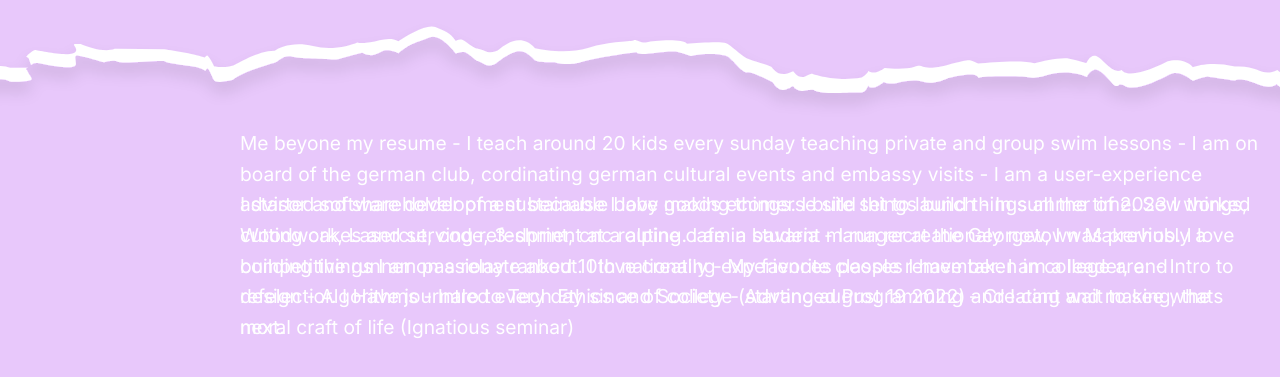
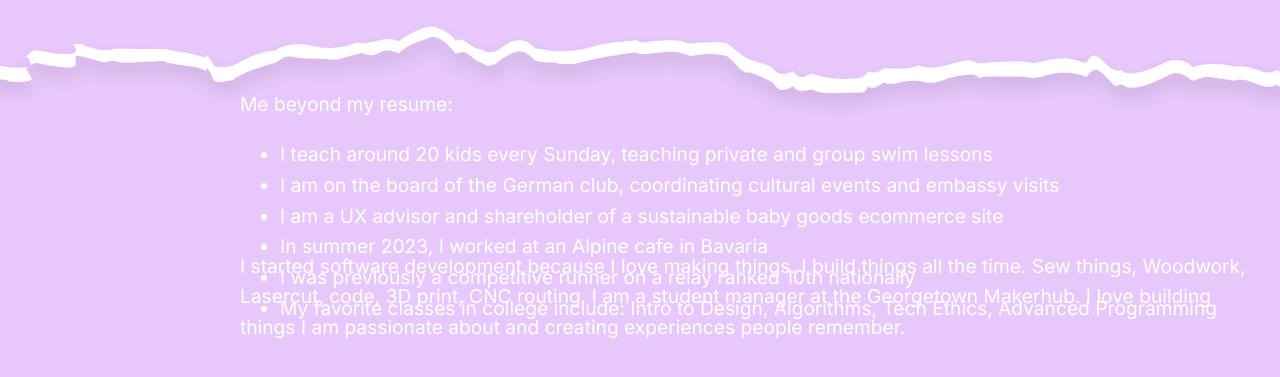
Before and after one commit to saralignell/personalWebsite, a React (Create React App) app in the folder saralignell-site/: page /my-story in a window 1280 px wide. Shown: the part 806-1183 px from the top of the page. Built offline with nearby package versions, Linux system fonts and the light colour scheme.

Commit message:
added linkedin svg and updated story styling

```diff
--- a/saralignell-site/src/MyStory.tsx
+++ b/saralignell-site/src/MyStory.tsx
@@ -6,70 +6,64 @@ import rippedTexture from './assets/Rippedtexture.svg'
 import journalIteslf from './assets/JournalItself.svg'
 import journalPen from './assets/FountainPen.svg'
 
-
-
 const MyStory: React.FC = () => {
   return (
     <div className="my-story-container">
+      {/* Video Section */}
       <div className="video-container">
         <div className="gradient-overlay"></div> {/* Gradient overlay over the video */}
-        <video
-          autoPlay
-          loop
-          muted
-          playsInline
-          className="background-video"
-        >
+        <video autoPlay loop muted playsInline className="background-video">
           <source src="https://s3-figma-videos-production-sig.figma.com/video/1329158448900003468/TEAM/e2a2/213c/-50b0-4f12-8add-92f5d6bf578f?Expires=1729468800&Key-Pair-Id=APKAQ4GOSFWCVNEHN3O4&Signature=kbtzo8~rWCANb-oROBxBi0d4xsc-OGgbQUu14frqSo7GOMm9x6RCmlmFHfR-qLTVFBwv5Z7wFHcvdBsUBykAmY6h1z-wzA-Y5~1cpPaoiisgBry42k3r9dfvZQHaWucQ1Buyd1XkZA10z06UC6LrNpx9K9fVbPhGLkUrO5AmOw8rilSov5qOrXw-i4y3wsJR6bb4CrIHY5y6xw105lZZxR1jOApHzekyDK-P-fugEQTwuSB5nBPaAzaF69NKBmiU8-NrCAKnq9kHx~bSaSd8OT60haUIwcHyq2bcGdnPhZ2A~OBVLT8NACqliZsOf~Rk5WVVn2ONNaV6hYvUj2TdNw__" type="video/mp4" />
           Your browser does not support the video tag.
         </video>
-        </div>
+      </div>
+
+      {/* Text Section */}
+      <div className="text-container">
         <div className="my-story-text">
           <img src={MyStoryText} alt="My Story" />
         </div>
+
         <div className="down-arrow">
           <img src={downArrow} alt="Down Arrow" />
         </div>
+
         <div className="page-crumple">
           <img src={rippedTexture} alt="Ripped Texture" />
         </div>
+
         <div className="journal-page">
           <img src={journalIteslf} alt="Journal Page" />
         </div>
+
         <div className="journal-pen">
           <img src={journalPen} alt="Journal Pen" />
         </div>
 
+        {/* Journal Text Section */}
+        <div className="journal-text-section">
+          <p>
+            I started software development because I love making things.
+            I build things all the time. Sew things, Woodwork, Lasercut, code, 3D print, CNC routing.
+            I am a student manager at the Georgetown Makerhub.
+            I love building things I am passionate about and creating experiences people remember.
+          </p>
+        </div>
 
-
-
-
-      <div className="journal-text-section">
-        <p>I started software development because I love making things.
-         I build things build things all the time. Sew things, Woodwork, Lasercut, code, 3-dprint, cnc routing. I am a student manager at the Georgetown Makerhub.
-
-         I love building things I am passionate about. I love creating experiences people remember.
-
-         I am a leader, and refelectior. I Have journaled every day since of college (starting august 19 2022) and I cant wait to see whats next. </p>
+        <div className="journal-text-section">
+          <p>
+            Me beyond my resume:
+            <ul>
+              <li>I teach around 20 kids every Sunday, teaching private and group swim lessons</li>
+              <li>I am on the board of the German club, coordinating cultural events and embassy visits</li>
+              <li>I am a UX advisor and shareholder of a sustainable baby goods ecommerce site</li>
+              <li>In summer 2023, I worked at an Alpine cafe in Bavaria</li>
+              <li>I was previously a competitive runner on a relay ranked 10th nationally</li>
+              <li>My favorite classes in college include: Intro to Design, Algorithms, Tech Ethics, Advanced Programming</li>
+            </ul>
+          </p>
+        </div>
       </div>
-      <div className="journal-text-section">
-        <p> Me beyone my resume
-            - I teach around 20 kids every sunday teaching private and group swim lessons
-            - I am on board of the german club, cordinating german cultural events and embassy visits
-            - I am a user-experience advisor and shareholder of a sustainable baby goods ecomerse site set to launch
-            - In summer of 2023 I worked cutting cakes and serving refeshment at a alpine cafe in bavaria
-            - I run recreationaly now, I was previosly a competitive runner on a relay ranked 10th nationally
-            - My favorite classes I have taken in college are:
-                -   Intro to design
-                -   Algorithms
-                -   Intro to Tech Ethics and Society
-                -   Advanced Programming
-                -   Creating and making, the moral craft of life (Ignatious seminar)
-
-        </p>
-      </div>
-
-
     </div>
   );
 };
```
Also changed, not shown: saralignell-site/src/assets/Inkedin.svg (added).
